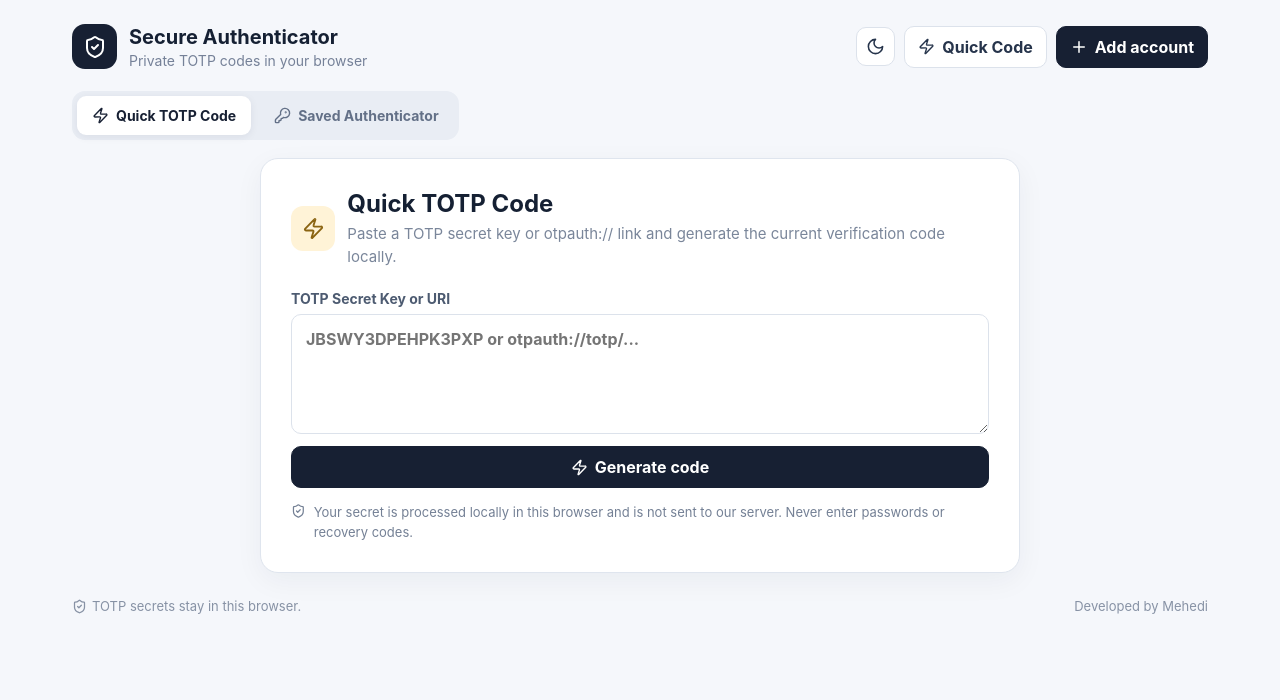
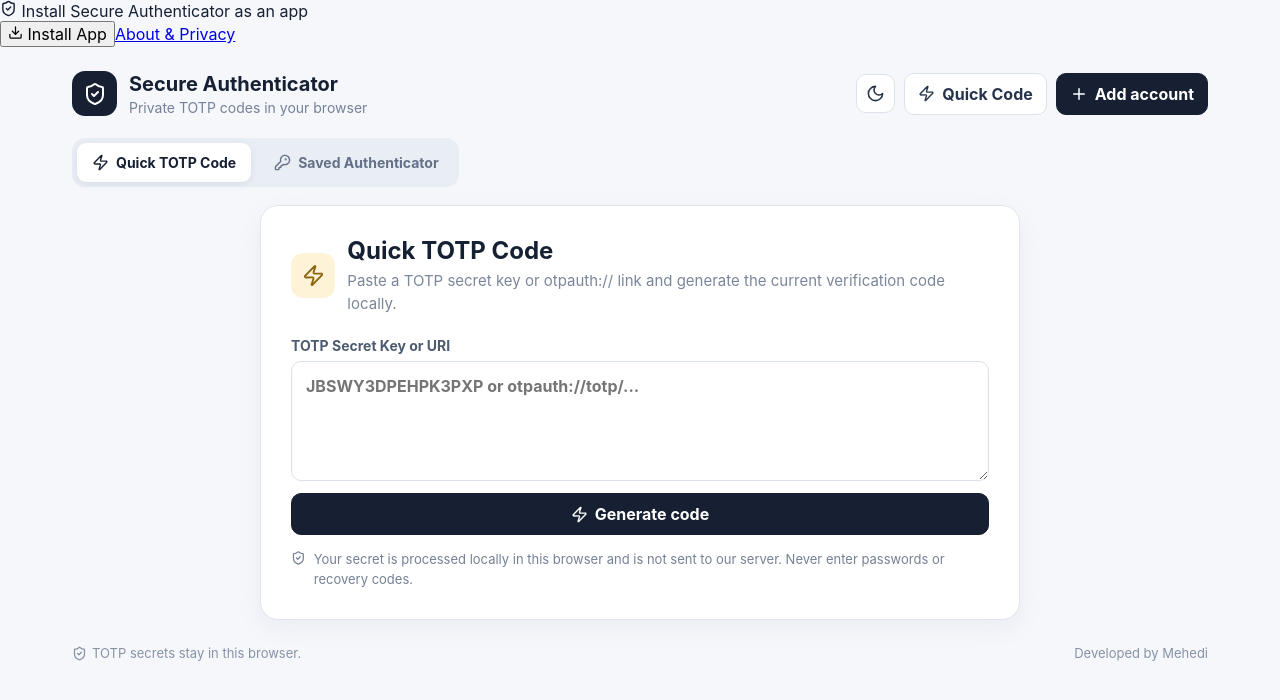
Before and after one commit to meherul382/secure-authenticator, a Next.js app: page / in a window 1280 px wide. Shown: the top 700 px of the page. Built offline with nearby package versions, Linux system fonts and the light colour scheme.

Commit message:
Wrap authenticator with PWA install shell

```diff
--- a/app/page.tsx
+++ b/app/page.tsx
@@ -1,5 +1,6 @@
 import Authenticator from "./authenticator";
+import PwaShell from "./pwa";
 
 export default function Home() {
-  return <Authenticator />;
+  return <PwaShell><Authenticator /></PwaShell>;
 }
```
